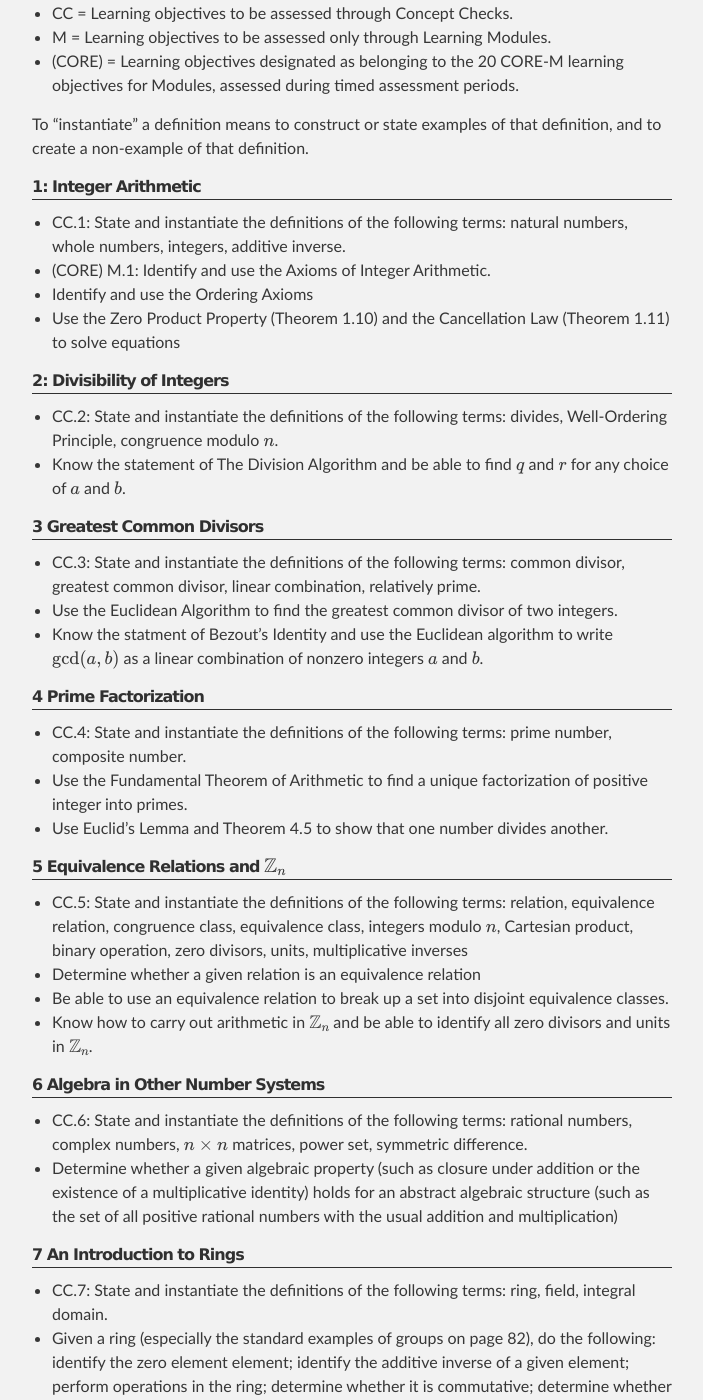
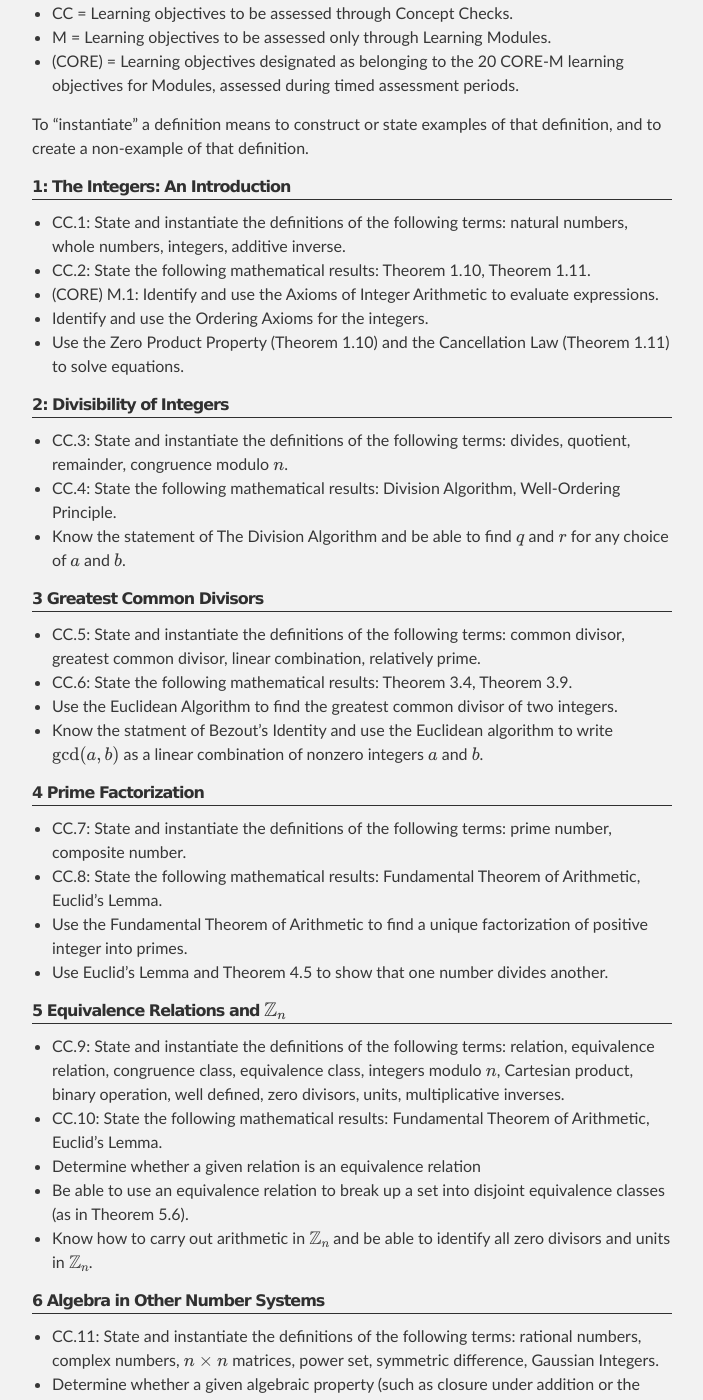
Before and after one commit to sergeballif/NSC-Math-453, a Jekyll site: the page built from LearningObjectives.md, in a window 1280 px wide and 1400 px high, scrolled down 359 px. Shown: the whole window, without its empty margins (288-991 px from the left). Built offline with Jekyll 4.4.1, drawn with Linux system fonts in a browser that asks for light colours; formulas are drawn with MathJax 3; some of the changed text lies outside the part shown.

Commit message:
Update LearningObjectives.md

```diff
--- a/LearningObjectives.md
+++ b/LearningObjectives.md
@@ -12,45 +12,52 @@ Legend:
 
 To "instantiate" a definition means to construct or state examples of that definition, and to create a non-example of that definition.
 
-## 1: Integer Arithmetic
+## 1: The Integers: An Introduction
 
 + CC.1: State and instantiate the definitions of the following terms: natural numbers, whole numbers, integers, additive inverse.
-+ (CORE) M.1: Identify and use the Axioms of Integer Arithmetic.
-+ Identify and use the Ordering Axioms
-+ Use the Zero Product Property (Theorem 1.10) and the Cancellation Law (Theorem 1.11) to solve equations
++ CC.2: State the following mathematical results: Theorem 1.10, Theorem 1.11.
++ (CORE) M.1: Identify and use the Axioms of Integer Arithmetic to evaluate expressions.
++ Identify and use the Ordering Axioms for the integers.
++ Use the Zero Product Property (Theorem 1.10) and the Cancellation Law (Theorem 1.11) to solve equations.
 
 ## 2: Divisibility of Integers
 
-+ CC.2: State and instantiate the definitions of the following terms: divides, Well-Ordering Principle, congruence modulo $n$.
++ CC.3: State and instantiate the definitions of the following terms: divides, quotient, remainder, congruence modulo $n$.
++ CC.4: State the following mathematical results: Division Algorithm, Well-Ordering Principle.
 + Know the statement of The Division Algorithm and be able to find $q$ and $r$ for any choice of $a$ and $b$.
 
 ## 3 Greatest Common Divisors
 
-+ CC.3: State and instantiate the definitions of the following terms: common divisor, greatest common divisor, linear combination, relatively prime.
++ CC.5: State and instantiate the definitions of the following terms: common divisor, greatest common divisor, linear combination, relatively prime.
++ CC.6: State the following mathematical results: Theorem 3.4, Theorem 3.9.
 + Use the Euclidean Algorithm to find the greatest common divisor of two integers.
 + Know the statment of Bezout's Identity and use the Euclidean algorithm to write $\gcd(a,b)$ as a linear combination of nonzero integers $a$ and $b$.
 
 ## 4 Prime Factorization
 
-+ CC.4: State and instantiate the definitions of the following terms: prime number, composite number.
++ CC.7: State and instantiate the definitions of the following terms: prime number, composite number.
++ CC.8: State the following mathematical results: Fundamental Theorem of Arithmetic, Euclid's Lemma.
 + Use the Fundamental Theorem of Arithmetic to find a unique factorization of positive integer into primes.
 + Use Euclid's Lemma and Theorem 4.5 to show that one number divides another.
 
 ## 5 Equivalence Relations and $\mathbb{Z}_n$
 
-+ CC.5: State and instantiate the definitions of the following terms: relation, equivalence relation, congruence class, equivalence class, integers modulo $n$, Cartesian product, binary operation, zero divisors, units, multiplicative inverses
++ CC.9: State and instantiate the definitions of the following terms: relation, equivalence relation, congruence class, equivalence class, integers modulo $n$, Cartesian product, binary operation, well defined, zero divisors, units, multiplicative inverses.
++ CC.10: State the following mathematical results: Fundamental Theorem of Arithmetic, Euclid's Lemma.
 + Determine whether a given relation is an equivalence relation
-+ Be able to use an equivalence relation to break up a set into disjoint equivalence classes.
++ Be able to use an equivalence relation to break up a set into disjoint equivalence classes (as in Theorem 5.6).
 + Know how to carry out arithmetic in $\mathbb{Z}_n$ and be able to identify all zero divisors and units in $\mathbb{Z}_n$.
 
 ## 6 Algebra in Other Number Systems
 
-+ CC.6: State and instantiate the definitions of the following terms: rational numbers, complex numbers, $n\times n$ matrices, power set, symmetric difference.
++ CC.11: State and instantiate the definitions of the following terms: rational numbers, complex numbers, $n\times n$ matrices, power set, symmetric difference, Gaussian Integers.
 + Determine whether a given algebraic property (such as closure under addition or the existence of a multiplicative identity) holds for an abstract algebraic structure (such as the set of all positive rational numbers with the usual addition and multiplication)
 
 ## 7 An Introduction to Rings
 
-+ CC.7: State and instantiate the definitions of the following terms: ring, field, integral domain.
++ CC.12: State and instantiate the definitions of the following terms: ring, field, integral domain.
++ CC.13: State the following mathematical results: Theorem 7.20.
++ Determine whether a set forms a ring under specified operations.
 + Given a ring (especially the standard examples of groups on page 82), do the following: identify the zero element element; identify the additive inverse of a given element; perform operations in the ring; determine whether it is commutative; determine whether the ring has a multiplicative identity; and describe any units in the ring and their multiplicative inverses; identify any zero divisors in the ring.
 + Use the properties of zero divisors and units to solve equations involving elements of a ring.
 
@@ -71,3 +78,13 @@ To "instantiate" a definition means to construct or state examples of that defin
 + CC.10: State and instantiate the definitions of the following terms: isomorphism, isomorphic rings, well-defined function, invariant.
 + Determine whether a function between rings is a ring isomorphism.
 + Determine whether two rings are isomorphic. If they are isomorphic, then find an isomorphism. If no isomorphism exists determine why using an invariant or other property.
+
+## 11 Polynomial Rings
++ CC.11: State and instantiate the definitions of the following terms: polynomial in $x$ over a ring $R$, coefficients, degree, sum or product of polynomials, polynomial function.
++ Demonstrate the difference between polynomials and polynomial functions.
++ Know the basic properties of polynomials, such as the existence of units or zero divisors, the degree of the product of polynomials (Theorem 11.10), or commutativity.
+
+## 12 Divisibility in Polynomial Rings
++ CC.12: State and instantiate the definitions of the following terms: divisibility, greatest common divisor of polynomials, relatively prime polynomials.
++ State the Division Algorithm for a polynomial ring over a field and demonstrate the truth of the theorem for given polynomials.
++
```
